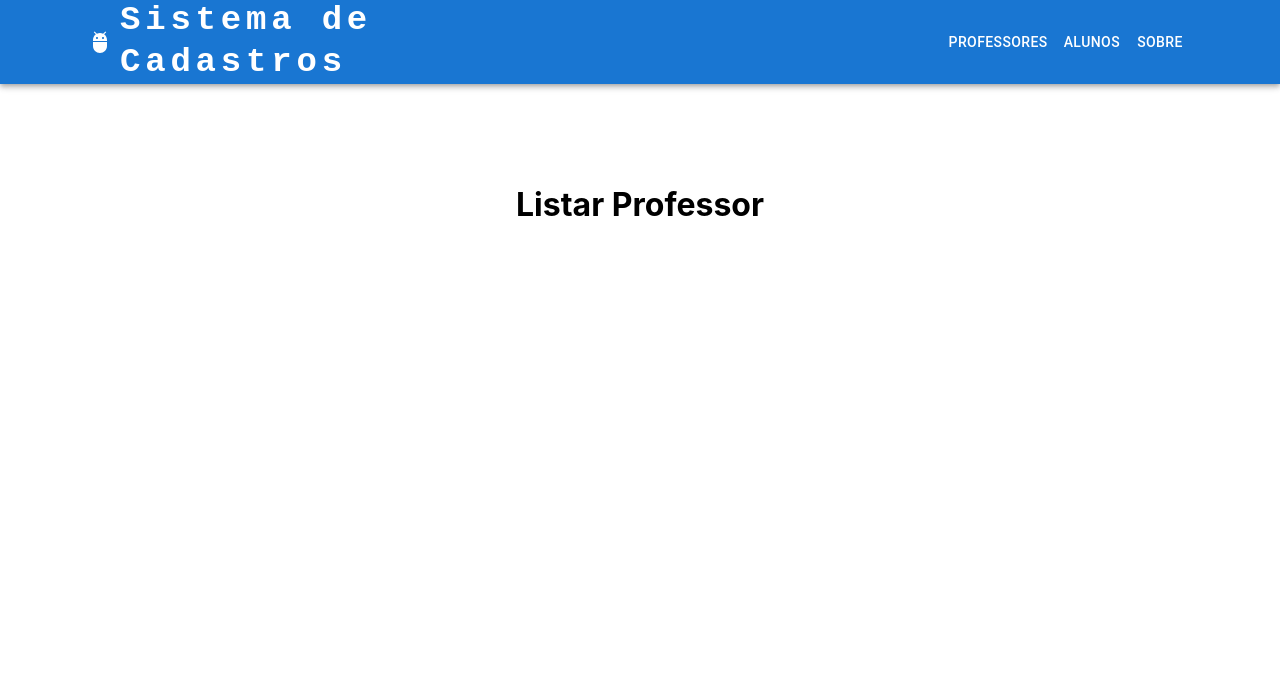
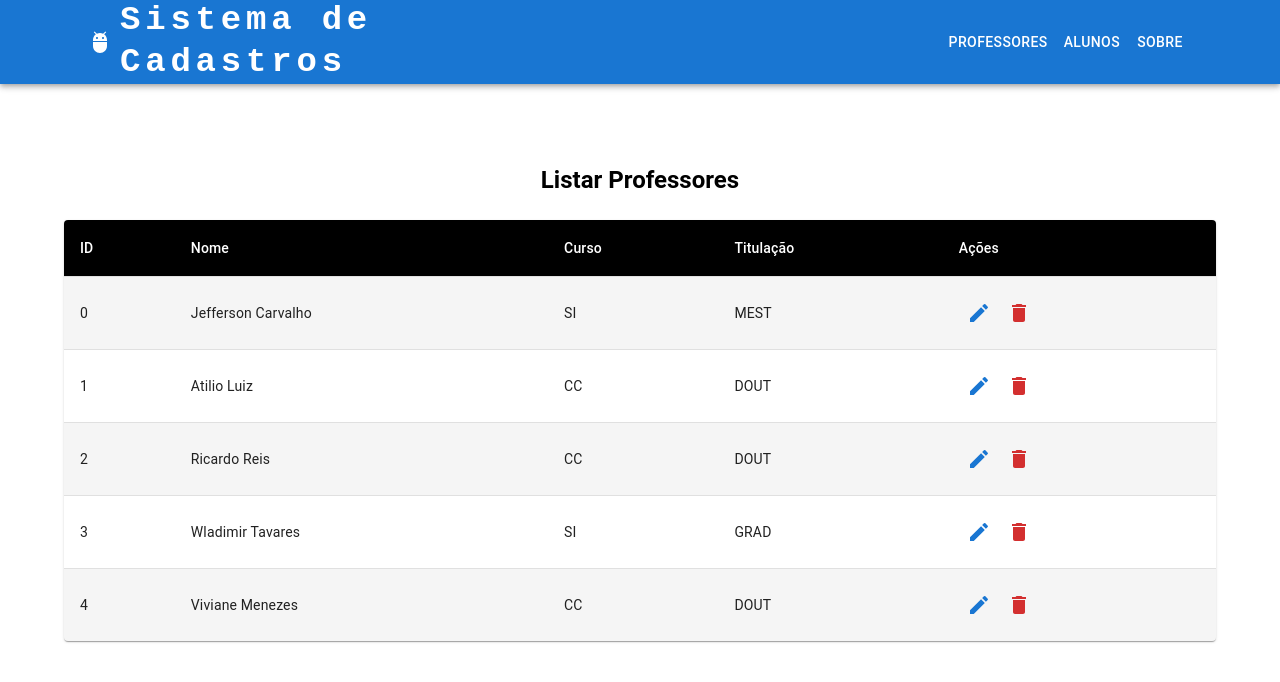
Before and after one commit to JefersonAires10/Desenvolvimento-para-WEB, a React (Create React App) app in the folder introducao/: page /listarProfessor in a window 1280 px wide. Shown: the top 682 px of the page. Built offline with nearby package versions, Linux system fonts and the light colour scheme.

Commit message:
tela de listagem inicialiazda

```diff
--- a/introducao/src/components/13MUI/02Crud/Professor/Listar.jsx
+++ b/introducao/src/components/13MUI/02Crud/Professor/Listar.jsx
@@ -1,7 +1,92 @@
+import { Box, Typography } from "@mui/material"
+import { Table, TableBody, TableContainer, TableHead, TableRow, Paper } from "@mui/material"
+import TableCell, { tableCellClasses } from '@mui/material/TableCell';
+import IconButton from "@mui/material/IconButton"
+import DeleteIcon from "@mui/icons-material/Delete"
+import EditIcon from "@mui/icons-material/Edit"
+import { styled } from "@mui/material/styles"
+
 
 const Listar = () => {
+
+    const StyledTableCell = styled(TableCell)(({ theme }) => ({
+        [`&.${tableCellClasses.head}`]: {
+          backgroundColor: theme.palette.common.black,
+          color: theme.palette.common.white,
+        },
+        [`&.${tableCellClasses.body}`]: {
+          fontSize: 14,
+        },
+      }));
+
+      const StyledTableRow = styled(TableRow)(({ theme }) => ({
+        '&:nth-of-type(odd)': {
+          backgroundColor: theme.palette.action.hover,
+        },
+        // hide last border
+        '&:last-child td, &:last-child th': {
+          border: 0,
+        },
+      }));
+
+    const professores = [
+        { id: 0, nome:"Jefferson Carvalho", curso:"SI", titulacao:"MEST" },
+        { id: 1, nome:"Atilio Luiz", curso:"CC", titulacao: "DOUT" },
+        { id: 2, nome:"Ricardo Reis", curso:"CC", titulacao: "DOUT" },
+        { id: 3, nome:"Wladimir Tavares", curso:"SI", titulacao: "GRAD" },
+        { id: 4, nome:"Viviane Menezes", curso:"CC", titulacao: "DOUT" }
+    ]
+
     return (
-        <h1>Listar Professor</h1>
+        <>
+            <Typography variant="h5" fontWeight="bold" >
+                Listar Professores
+            </Typography >
+            <TableContainer component={Paper} sx={{mt: 3}}>
+                <Table sx={{ minWidth: 650 }} aria-label="simple table">
+
+                    <TableHead>
+                        <TableRow>
+                            <StyledTableCell>ID</StyledTableCell>
+                            <StyledTableCell>Nome</StyledTableCell>
+                            <StyledTableCell>Curso</StyledTableCell>
+                            <StyledTableCell>Titulação</StyledTableCell>
+                            <StyledTableCell>Ações</StyledTableCell>
+                        </TableRow>
+                    </TableHead>
+
+                    <TableBody>
+                        {
+                            professores.map(
+                                (professor) => {
+                                    return (
+                                        <StyledTableRow>
+                                            <StyledTableCell>{professor.id}</StyledTableCell>
+                                            <StyledTableCell>{professor.nome}</StyledTableCell>
+                                            <StyledTableCell>{professor.curso}</StyledTableCell>
+                                            <StyledTableCell>{professor.titulacao}</StyledTableCell>
+                                            <StyledTableCell>
+                                                <Box>
+                                                    <IconButton arial-label="edit" color="primary">
+                                                        <EditIcon />
+                                                    </IconButton>
+                                                    <IconButton arial-label="delete" color="error">
+                                                        <DeleteIcon />
+                                                    </IconButton>
+                                                </Box>
+                                            </StyledTableCell>
+
+                                        </StyledTableRow>
+                                    )
+                                }
+                            )
+
+                        }
+                    </TableBody>
+
+                </Table>
+            </TableContainer>
+        </>
     )
 }
 export default Listar
```
